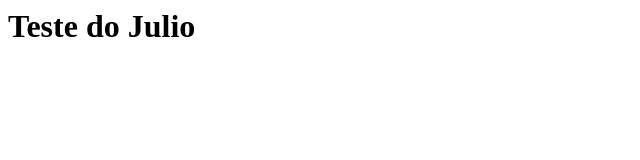
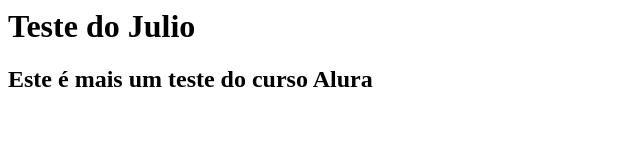
Before and after one commit to tigerzudo/Aluragit, a plain HTML site: page index.html in a window 1280 px wide. Shown: the whole page, without its empty margins (0-640 px from the left). Drawn offline with Linux system fonts and the light colour scheme.

Commit message:
Atualizacao 09 10

```diff
--- a/index.html
+++ b/index.html
@@ -2,6 +2,7 @@
 
 <body>
 <h1>Teste do Julio</h1>
+<h2>Este é mais um teste do curso Alura</h2>
 </body>
 
 </html>
```
